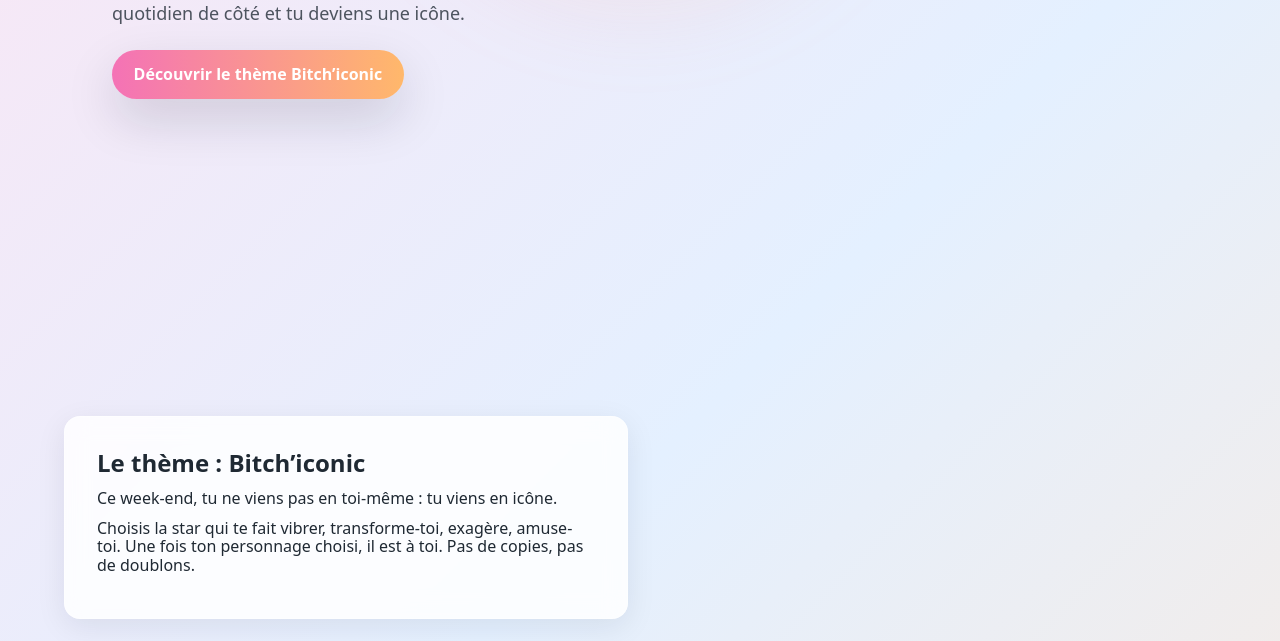
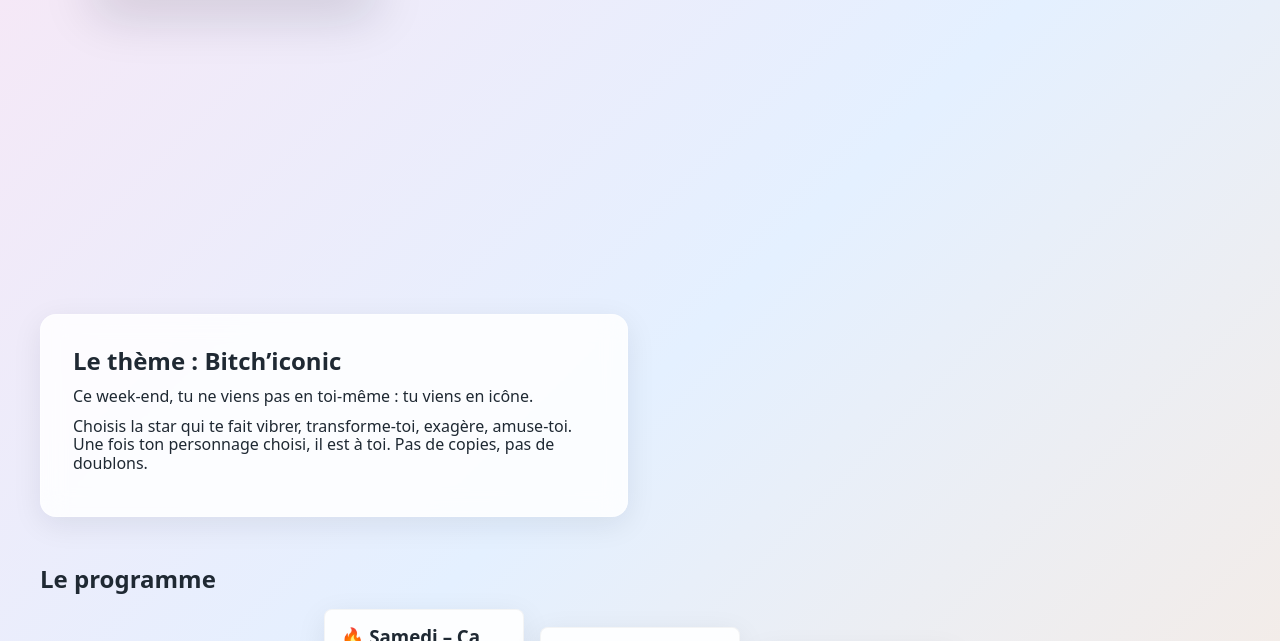
Before and after one commit to Tom-Baj/Bitch-iconic, a website built with Vite: page index.html in a window 1280 px wide. Shown: the part 606-1247 px from the top of the page. Built offline with nearby package versions, Linux system fonts and the light colour scheme.

Commit message:
layout update

```diff
--- a/styles/layout/_layout.scss
+++ b/styles/layout/_layout.scss
@@ -23,8 +23,8 @@ body {
 main {
   width: 100%;
   max-width: 1200px;
-  padding: 2rem 1.5rem 4rem;
-  margin-top: 70px; // Espace pour le menu fixe
+/*   padding: 2rem 1.5rem 4rem;
+  margin-top: 70px;  */// Espace pour le menu fixe
 }
 
 section {
```
